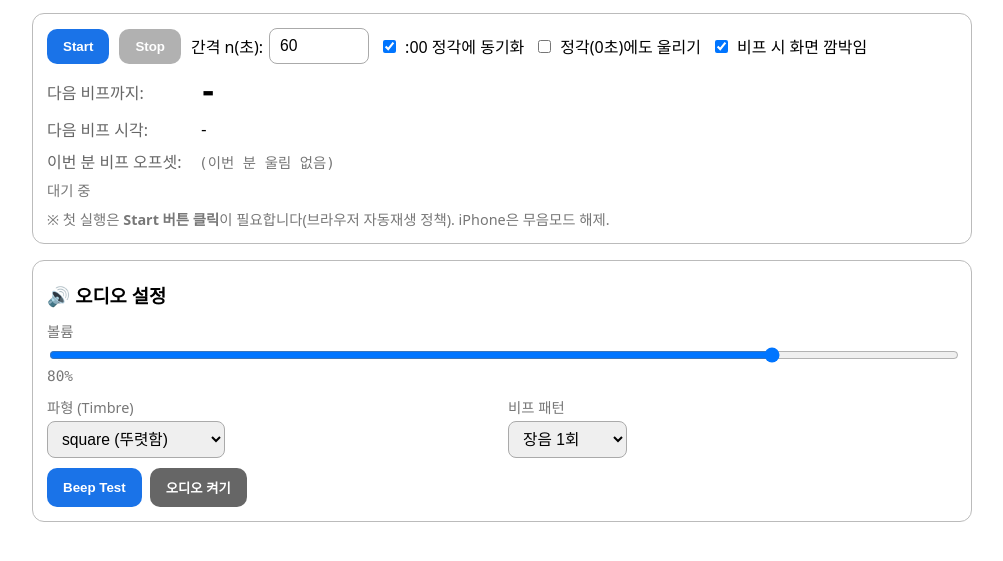
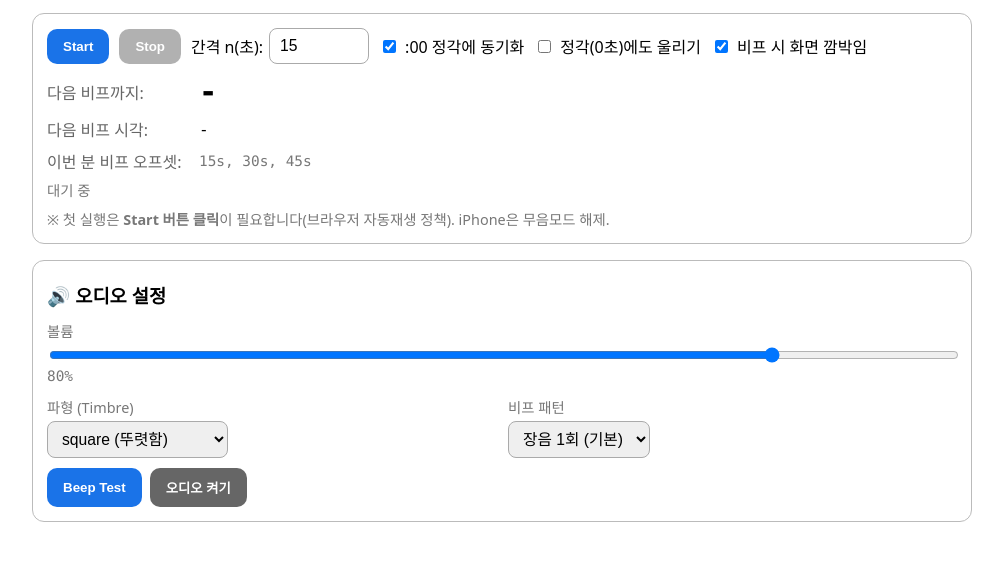
Before and after one commit to wmjoo/beeptimer, a plain HTML site: page index.html in a window 1280 px wide. Shown: the part 85-646 px from the top of the page, without its empty margins (138-1141 px from the left). Drawn offline with Linux system fonts and the light colour scheme.

Commit message:
MODI Title, default beep options

```diff
--- a/index.html
+++ b/index.html
@@ -3,7 +3,7 @@
 <head>
 <meta charset="utf-8" />
 <meta name="viewport" content="width=device-width,initial-scale=1" />
-<title>Beep Timer Pro v3 — n,2n,… @ :00 / 패턴 선택 / 볼륨조절</title>
+<title>비프 타이머</title>
 <style>
   :root { color-scheme: light dark; }
   * { box-sizing: border-box; }
@@ -47,7 +47,7 @@
 
         <label class="field">
           <span>간격 n(초):</span>
-          <input id="inpN" type="number" min="1" max="60" step="1" value="60" />
+          <input id="inpN" type="number" min="1" max="60" step="1" value="15" />
         </label>
 
         <label class="field">
@@ -97,18 +97,18 @@
         <div>
           <div class="hint" style="margin-bottom:4px;">파형 (Timbre)</div>
           <select id="selWave">
-            <option value="square">square (뚜렷함)</option>
             <option value="sine">sine (부드러움)</option>
-            <option value="triangle">triangle (밝음)</option>
+            <option value="square" selected>square (뚜렷함)</option>
+            <option value="triangle">triangle (brightness)</option>
             <option value="sawtooth">sawtooth (날카로움)</option>
           </select>
         </div>
         <div>
           <div class="hint" style="margin-bottom:4px;">비프 패턴</div>
           <select id="selPattern">
-            <option value="long">장음 1회</option>
             <option value="double">더블 비프</option>
             <option value="triple">트리플 비프</option>
+            <option value="long" selected>장음 1회 (기본)</option>
             <option value="rise">상승 2음</option>
             <option value="fall">하강 2음</option>
           </select>
@@ -131,7 +131,8 @@
     if (audioCtx.state === "suspended") audioCtx.resume();
   }
 
-  const audioCfg = { volume: 0.8, wave: "sine", pattern: "double" };
+  // 기본값을 square + long 으로 변경
+  const audioCfg = { volume: 0.8, wave: "square", pattern: "long" };
 
   function tone({startTime, freq=900, ms=140, wave, gainVol}) {
     if (!audioCtx) return;
@@ -389,11 +390,11 @@
     }
   });
 
-  // 초기 UI
+  // 초기 UI 동기화 (DOM의 기본 선택값을 반영)
   volVal.textContent = volSlider.value;
   audioCfg.volume = volSlider.value / 100;
-  audioCfg.wave = selWave.value;
-  audioCfg.pattern = selPattern.value;
+  audioCfg.wave = document.getElementById("selWave").value;
+  audioCfg.pattern = document.getElementById("selPattern").value;
   recalcSchedule();
   setInterval(() => { clockEl.textContent = fmtClock(new Date()); }, 200);
 })();
```
